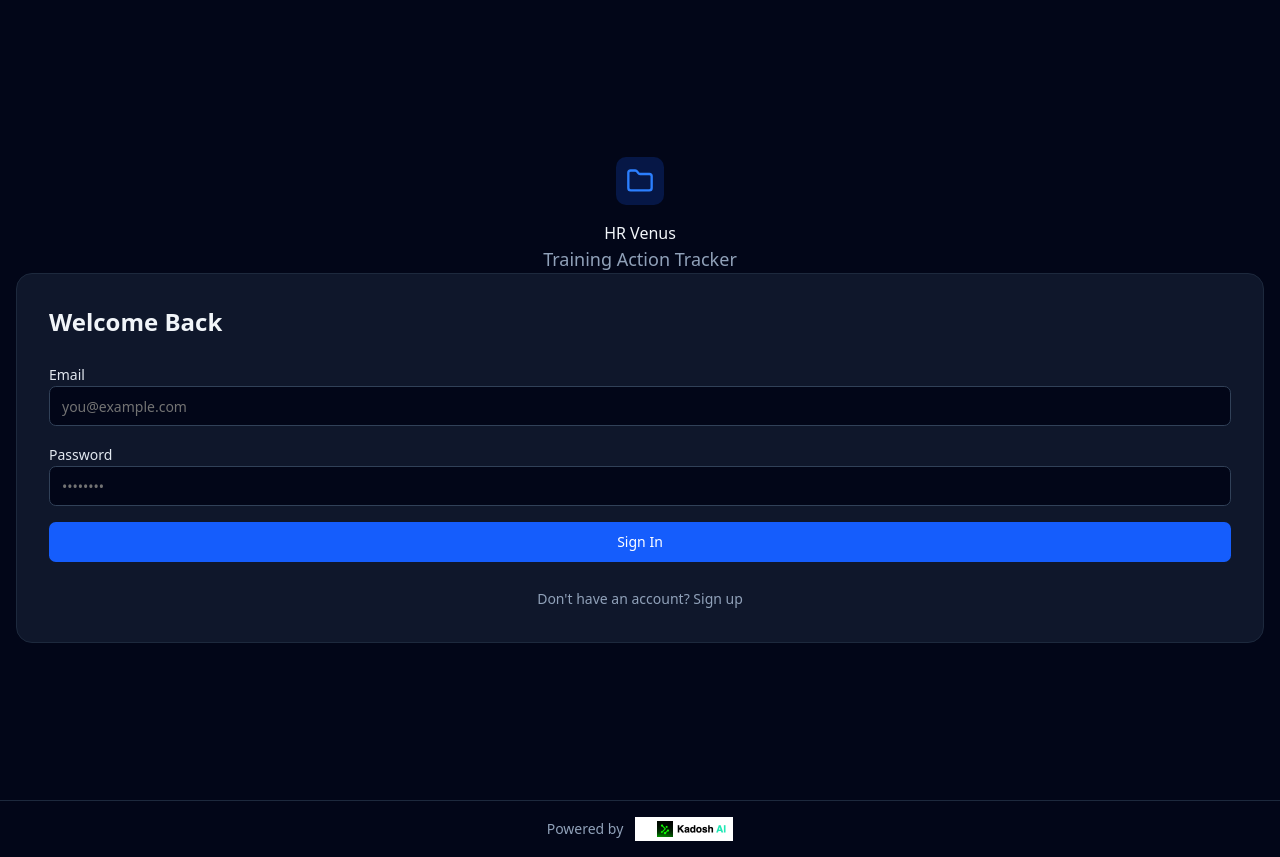
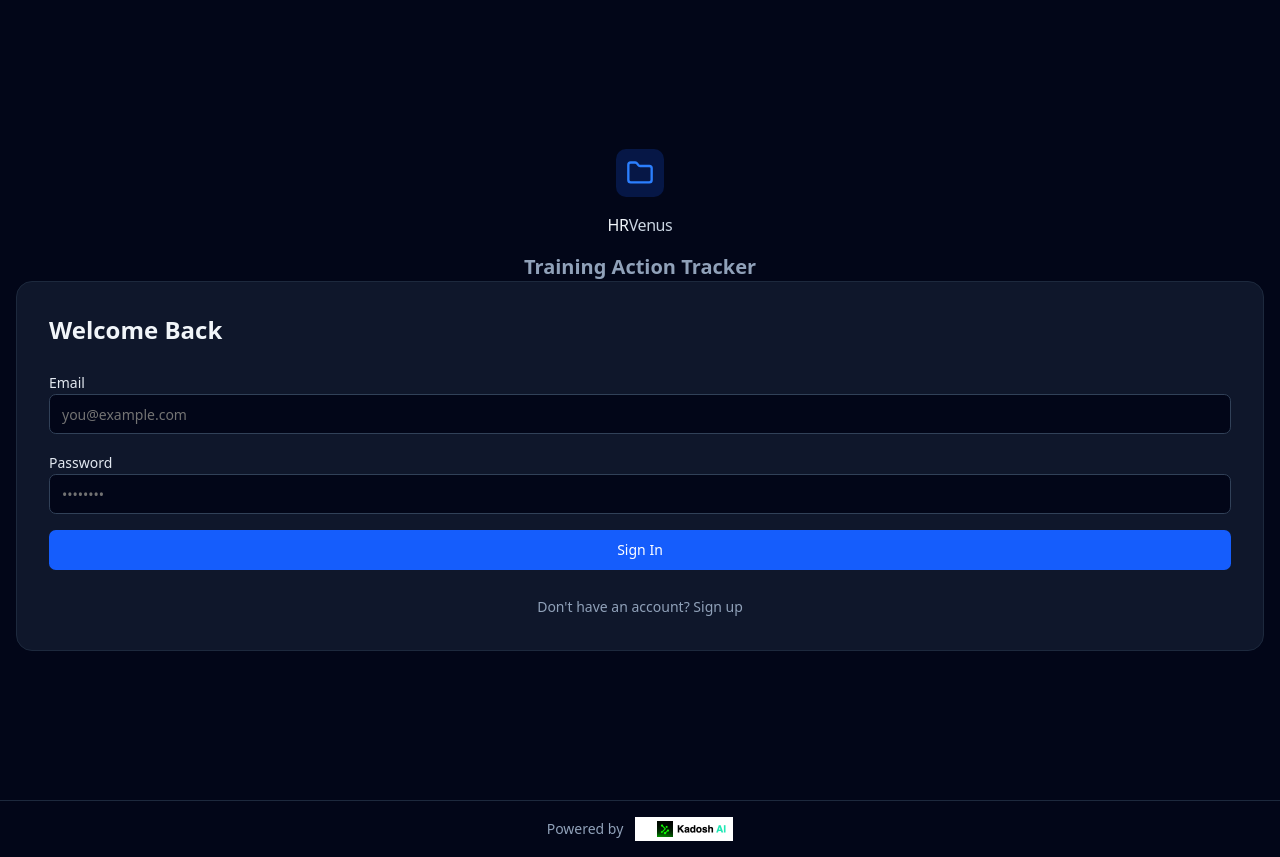
Before and after one commit to jh-117/HR-venus-Training-Tracker, a React (Vite) app: page / in a window 1280 px wide. Built offline with nearby package versions, Linux system fonts and the light colour scheme; no server answers.

Commit message:
Updated Auth.tsx

```diff
--- a/src/components/Auth.tsx
+++ b/src/components/Auth.tsx
@@ -48,12 +48,14 @@ export function Auth() {
               <Folder className="h-7 w-7" />
             </div>
           </div>
-        <h1 className="text-4xl sm:text-5xl md:text-6xl lg:text-7xl font-extrabold text-slate-100 mb-3">
-  HR Venus
+       <h1 className="text-5xl sm:text-6xl md:text-7xl lg:text-8xl font-black tracking-tight text-slate-100 mb-4">
+  HR<span className="text-slate-300">Venus</span>
 </h1>
-<p className="text-lg sm:text-xl md:text-2xl text-slate-400">
+
+<p className="text-xl sm:text-2xl md:text-3xl font-semibold text-slate-400">
   Training Action Tracker
 </p>
+
 
 
         </div>
```
